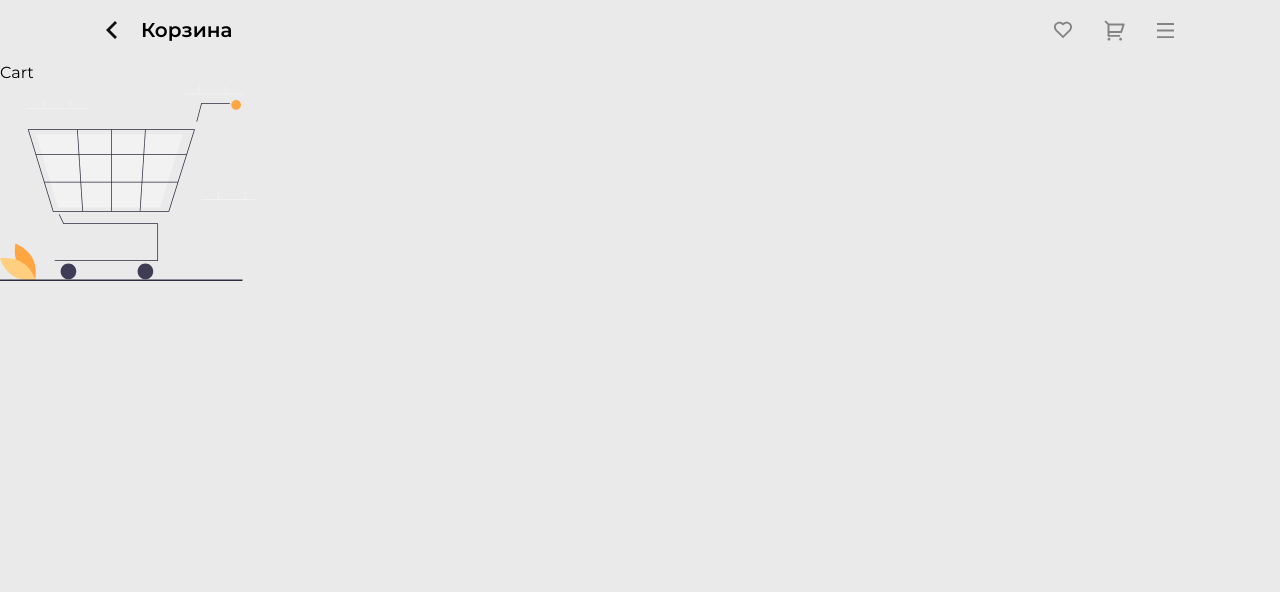
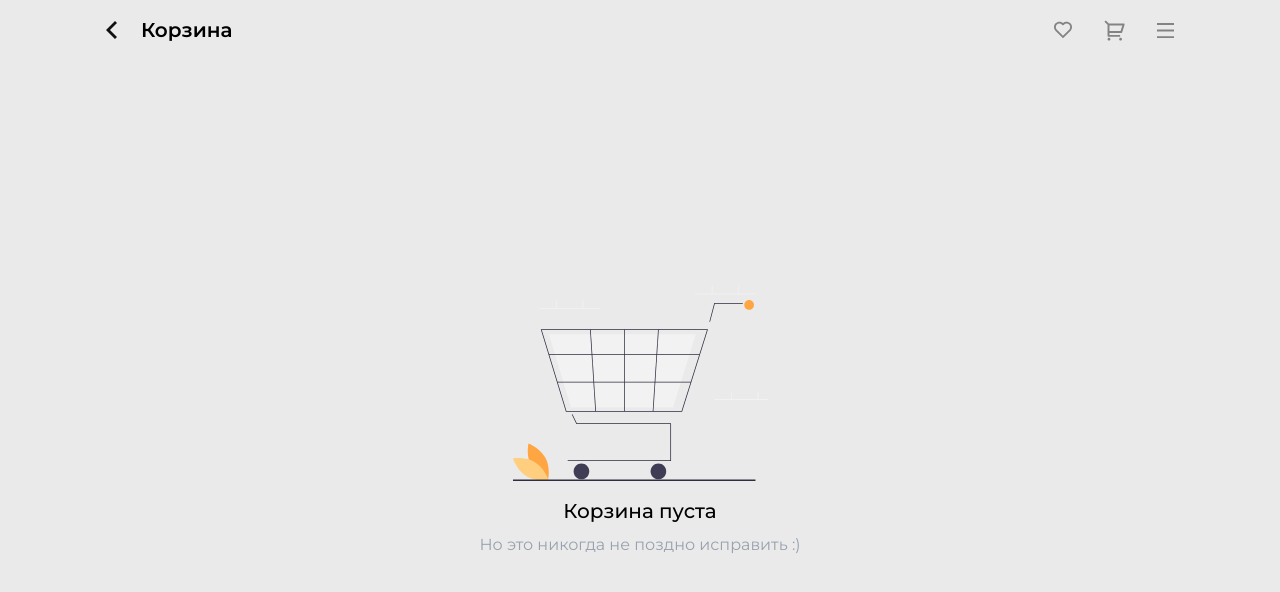
Before and after one commit to chikibambony137/AppleLanding, a Vue app: page /cart in a window 1280 px wide. Shown: the top 592 px of the page. Built offline with nearby package versions, Linux system fonts and the light colour scheme.

Commit message:
add production cart function

```diff
--- a/src/layouts/Header.vue
+++ b/src/layouts/Header.vue
@@ -29,9 +29,18 @@
           </div>
         </div>
       </button>
+
       <button @click="$router.push('/cart')">
-        <img src="@/assets/icons/cart.svg" alt="cart.svg" />
+        <div class="relative">
+          <img src="@/assets/icons/cart.svg" alt="cart.svg" />
+          <div
+            class="absolute top-1.5 right-0.5 text-[9px] rounded-full w-3 h-3 font-medium bg-[#ffa542] text-white"
+            v-if="userDataStore.cartCount > 0">
+            {{ userDataStore.cartCount }}
+          </div>
+        </div>
       </button>
+
       <button @click="$router.push('/order')">
         <img src="@/assets/icons/menu.svg" alt="menu.svg" />
       </button>
@@ -40,10 +49,9 @@
 </template>
 
 <script lang="ts" setup>
-import { useUserDataStore } from '../stores/useUserDataStore';
+import { useUserDataStore } from "../stores/useUserDataStore";
 
 const userDataStore = useUserDataStore();
-
 </script>
 
 <style></style>
--- a/src/pages/Cart.vue
+++ b/src/pages/Cart.vue
@@ -1,12 +1,35 @@
 <template>
-  <div>
-    <h1>Cart</h1>
-    <img src="@/assets/icons/cart_empty.svg" alt="">
+  <div class="grid justify-center items-center h-[90dvh]" v-if="cartList.length === 0">
+    <div class="flex flex-col gap-4 justify-center items-center">
+      <img src="@/assets/icons/cart_empty.svg" alt="cart_empty" draggable="false">
+      <div class="flex flex-col gap-2 items-center">
+        <p class="text-xl font-medium">Корзина пуста</p>
+        <p class=" text-gray-400">Но это никогда не поздно исправить :)</p>
+      </div>
+    </div>
+  </div>
+
+  <div
+    class="grid gap-4 justify-center px-4 sm:grid-cols-2 sm:gap-6 lg:grid-cols-3 container mx-auto max-w-277"
+    v-else>
+    <ProductCard
+      :productInfo="prod"
+      v-for="prod in cartList"
+      :key="prod.id"></ProductCard>
   </div>
 </template>
 
 <script lang="ts" setup>
+import ProductCard from '../components/blocks/ProductCard.vue';
+import { useProductStore } from '../stores/useProductStore';
+import { useUserDataStore } from '../stores/useUserDataStore';
 
+const productStore = useProductStore();
+const userDataStore = useUserDataStore();
+
+const cartList = productStore.productList.filter((prod) =>
+  userDataStore.cartList.some((item) => item.id === prod.id)
+);
 </script>
 
 <style>
--- a/src/pages/ProductPage.vue
+++ b/src/pages/ProductPage.vue
@@ -2,6 +2,19 @@
   <div class="container mx-auto max-w-277 px-4 grid">
     <ProductCard class="max-w-277" v-if="productInfo" :productInfo></ProductCard>
     <p v-else>NOT FOUND</p>
+
+    <div class="grid grid-cols-[64px_1fr_64px] gap-4 mt-10">
+      <button class="flex justify-center items-center bg-black p-4 rounded-2xl"
+      @click="toggleCart">
+        <img src="@/assets/icons/cart_white.svg" alt="cart_white">
+      </button>
+      <button class="flex justify-center items-center bg-black p-4 rounded-2xl">
+        <p class="font-semibold text-white">Купить сейчас!</p>
+      </button>
+      <button class="flex justify-center items-center bg-green-400 p-4 rounded-2xl">
+        <img src="@/assets/icons/whatsapp.png" alt="whatsapp">
+      </button>
+    </div>
   </div>
 </template>
 
@@ -16,10 +29,15 @@ const props = defineProps({
 });
 
 import { useProductStore } from '../stores/useProductStore';
+import { useUserDataStore } from '../stores/useUserDataStore';
 
 const productStore = useProductStore();
 const productInfo  = productStore.findById(Number(props.id));
 
+const userDataStore = useUserDataStore();
+const toggleCart = () => {
+  userDataStore.toggleItemInList("cart", productInfo!.id);
+}
 </script>
 
 <style>
--- a/src/stores/useUserDataStore.ts
+++ b/src/stores/useUserDataStore.ts
@@ -46,6 +46,7 @@ export const useUserDataStore = defineStore("userData", () => {
 
   const toggleItemInList = (list: listType, productId: number) => {
     try {
+      console.log('object');
       if (lists[list].value.some(item => item.id === productId))
         {
           lists[list].value = lists[list].value.filter(item => item.id !== productId);
@@ -54,7 +55,7 @@ export const useUserDataStore = defineStore("userData", () => {
         else {
           const newItem = {id: productId, dateAdded: Date.now()}
           lists[list].value.push(newItem);
-          updateLocalStorage("favorites", favoritesList);
+          updateLocalStorage(list, lists[list]);
           return newItem;
         }
     }
@@ -63,5 +64,5 @@ export const useUserDataStore = defineStore("userData", () => {
     }
   }
 
-  return { favoritesList, favoriteCount, cartCount, toggleItemInList };
+  return { favoritesList, favoriteCount, cartList, cartCount, toggleItemInList };
 });
```
Also changed, not shown: src/assets/icons/cart_white.svg (added), src/assets/icons/whatsapp.png (added).
